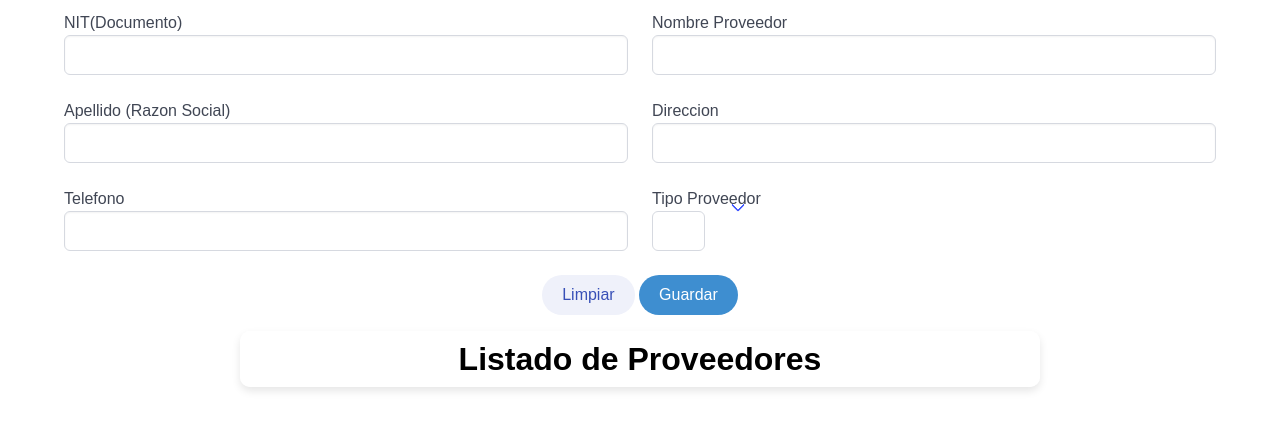
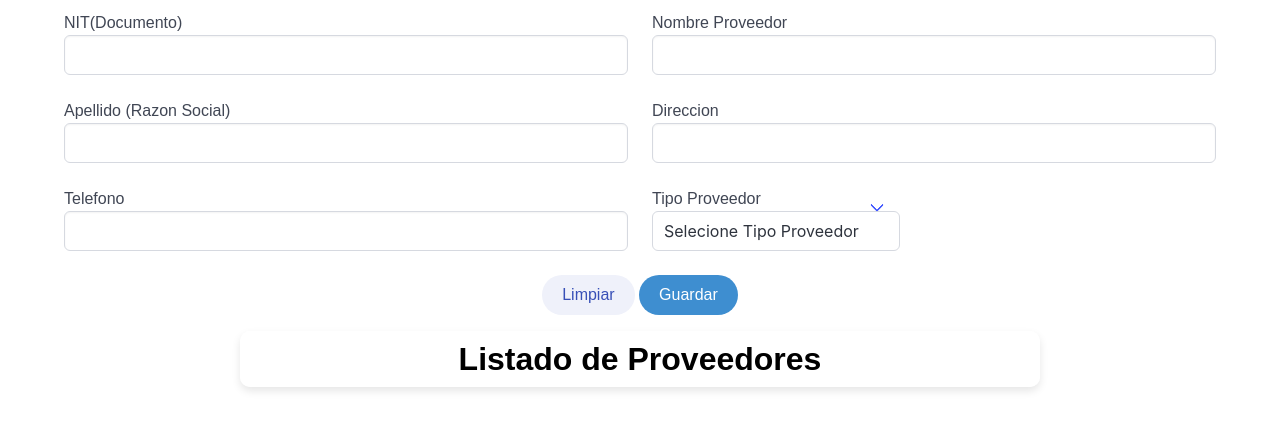
Before and after one commit to carlospalacios25/Taller_Pitbull, a PHP site: the page made by app/views/content/supplierNew-view.php in a window 1280 px wide. Shown: the part 146-576 px from the top of the page. Run offline with PHP 8.4, Linux system fonts and the light colour scheme; the template is opened without the code that fills it, so the values that code supplies are empty; some libraries are stand-ins or nearby versions.

Commit message:
Agrego compo de Opciones
Tipo proveedor, empleado

```diff
--- a/app/views/content/employeeNew-view.php
+++ b/app/views/content/employeeNew-view.php
@@ -47,6 +47,7 @@
             <div class="select is-normal">
                 <label>Cargo</label>
                 <select name="id_cargos" id="id_cargos">
+                <option selected disabled value="">Selecione Un Cargo</option>
 					<?php
 						use app\controllers\employeeController;
 						$controlador = new employeeController();
--- a/app/views/content/supplierNew-view.php
+++ b/app/views/content/supplierNew-view.php
@@ -47,6 +47,7 @@
             <div class="select is-normal">
                 <label>Tipo Proveedor</label>
                 <select name="id_tipo_proveedor" id="id_tipo_proveedor">
+                <option selected disabled value="">Selecione Tipo Proveedor</option>
 					<?php
 						use app\controllers\supplierController;
 						$controlador = new supplierController();
```
